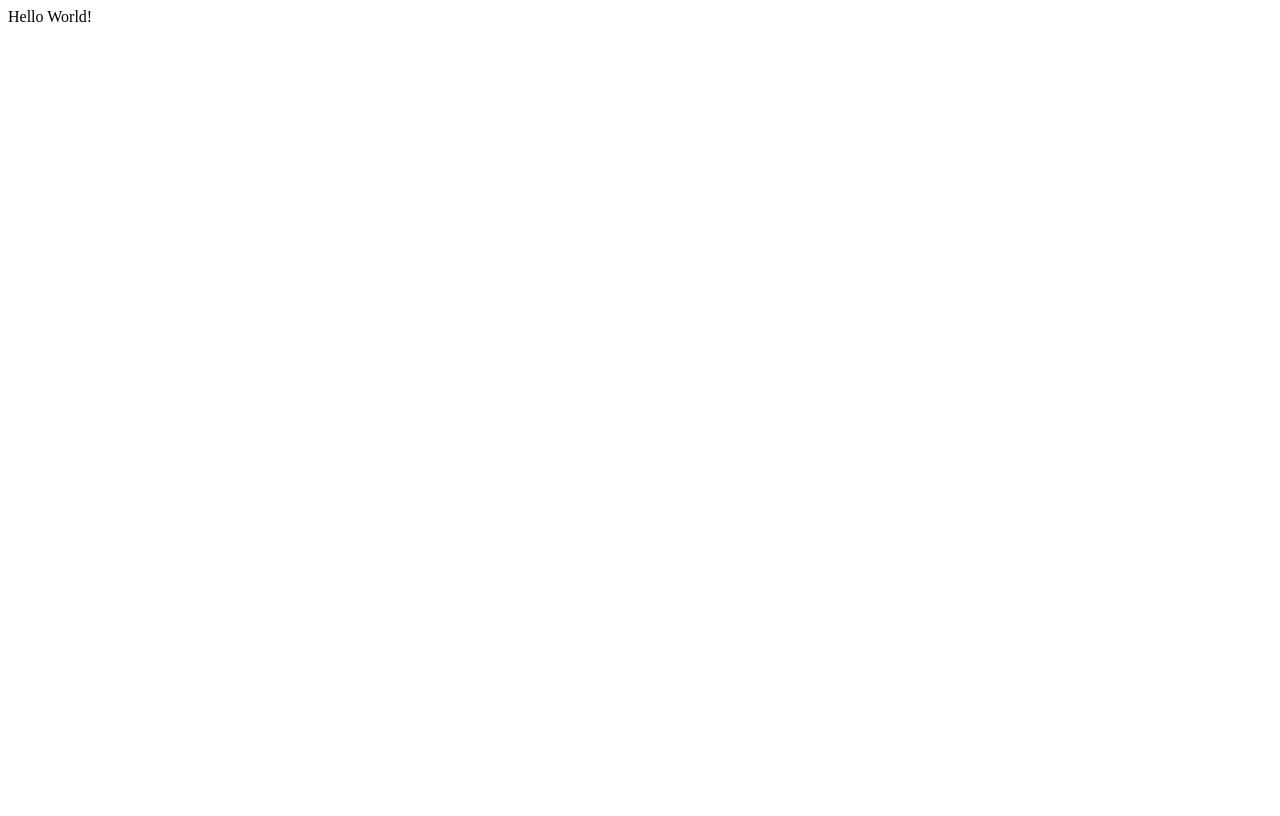
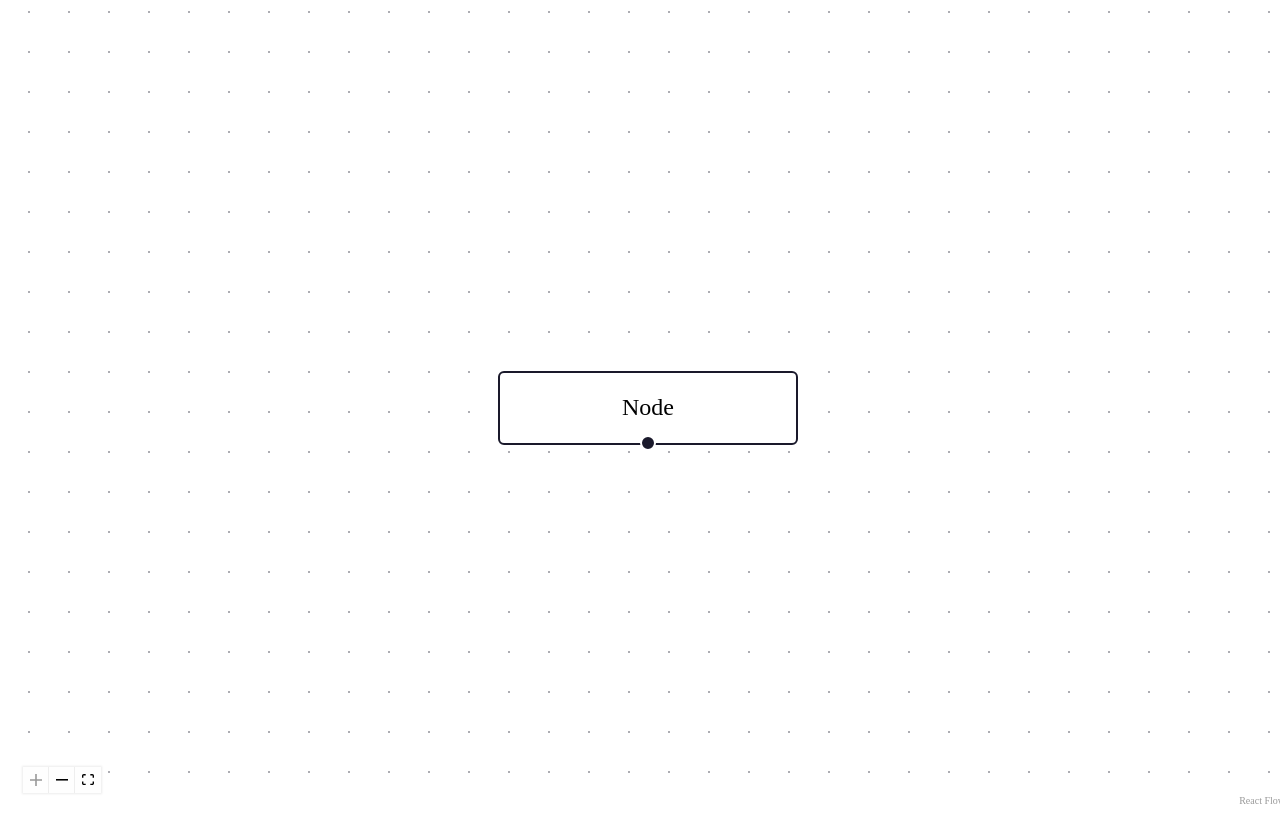
Before and after one commit to daxdiv/app-racconti-interattivi, a React (Vite) app: page / in a window 1280 px wide. Built offline with nearby package versions, Linux system fonts and the light colour scheme.

Commit message:
feat: add ReactFlow, initial nodes, create node on edge drop

```diff
--- a/src/App.tsx
+++ b/src/App.tsx
@@ -1,5 +1,107 @@
+import "@xyflow/react/dist/style.css";
+
+import {
+  Background,
+  Controls,
+  ReactFlow,
+  addEdge,
+  useEdgesState,
+  useNodesState,
+  useReactFlow,
+  type Node,
+  type Edge,
+  type OnConnect,
+  type OnConnectEnd,
+  type OnConnectStart,
+} from "@xyflow/react";
+import { useCallback, useRef } from "react";
+
+const initialNodes = [
+  {
+    id: "0",
+    type: "input",
+    data: { label: "Node" },
+    position: { x: 0, y: 50 },
+  },
+];
+
+let id = 1;
+const getId = () => `${id++}`;
+
 function App() {
-  return <>Hello World!</>;
+  const reactFlowWrapper = useRef(null);
+  const connectingNodeId = useRef<null | string>(null);
+  const [nodes, setNodes, onNodesChange] = useNodesState<Node>(initialNodes);
+  const [edges, setEdges, onEdgesChange] = useEdgesState<Edge>([]);
+  const { screenToFlowPosition } = useReactFlow();
+  const onConnect: OnConnect = useCallback(params => {
+    // reset the start node on connections
+    connectingNodeId.current = null;
+    setEdges(eds => addEdge(params, eds));
+  }, []);
+
+  const onConnectStart: OnConnectStart = useCallback((_, { nodeId }) => {
+    connectingNodeId.current = nodeId;
+  }, []);
+
+  const onConnectEnd: OnConnectEnd = useCallback(
+    event => {
+      if (!connectingNodeId.current) return;
+      if (!event.target) return;
+
+      const targetIsPane = (event.target as Element).classList.contains(
+        "react-flow__pane"
+      );
+
+      if (targetIsPane) {
+        const id = getId();
+        const newNode: Node = {
+          id,
+          position: screenToFlowPosition({
+            x: (event as MouseEvent).clientX,
+            y: (event as MouseEvent).clientY,
+          }),
+          data: { label: `Node ${id}` },
+          origin: [0.5, 0.0],
+        };
+        const newEgde: Edge = {
+          id,
+          source: connectingNodeId.current,
+          target: id,
+        };
+
+        setNodes(nds => nds.concat(newNode));
+        setEdges(eds => eds.concat(newEgde));
+      }
+    },
+    [screenToFlowPosition]
+  );
+
+  return (
+    <div
+      style={{ height: "100vh", width: "100vw" }}
+      ref={reactFlowWrapper}
+    >
+      <ReactFlow
+        nodes={nodes}
+        edges={edges}
+        onNodesChange={onNodesChange}
+        onEdgesChange={onEdgesChange}
+        onConnect={onConnect}
+        onConnectStart={onConnectStart}
+        onConnectEnd={onConnectEnd}
+        fitView
+        fitViewOptions={{ padding: 2 }}
+        nodeOrigin={[0.5, 0]}
+      >
+        <Background />
+        <Controls
+          orientation="horizontal"
+          showInteractive={false}
+        />
+      </ReactFlow>
+    </div>
+  );
 }
 
 export default App;
```
